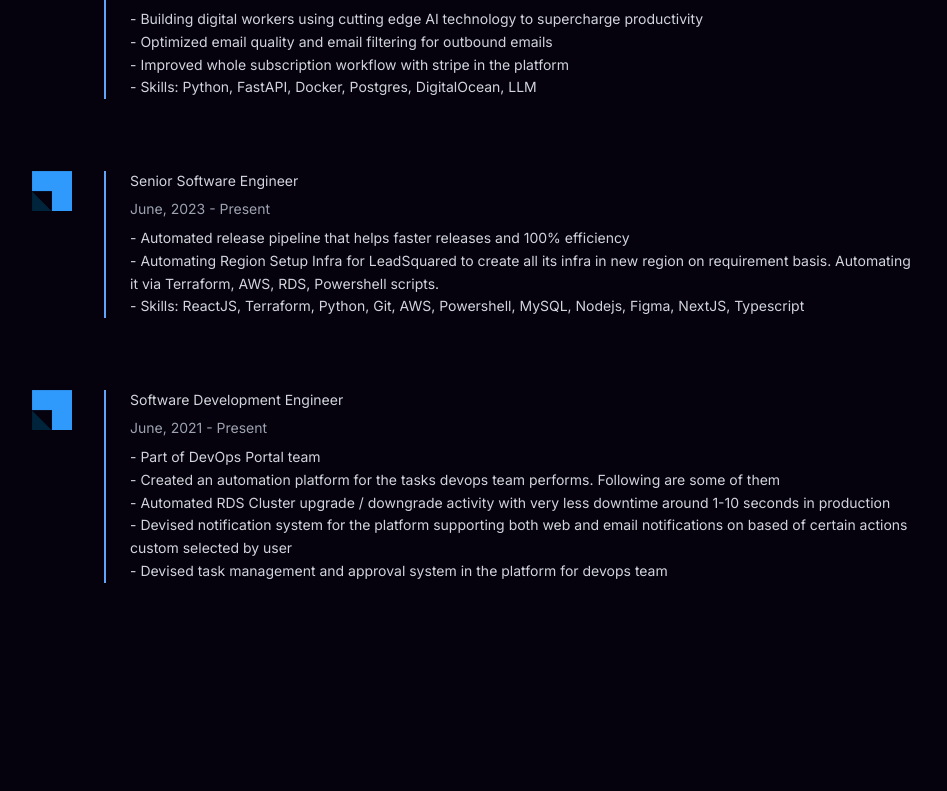
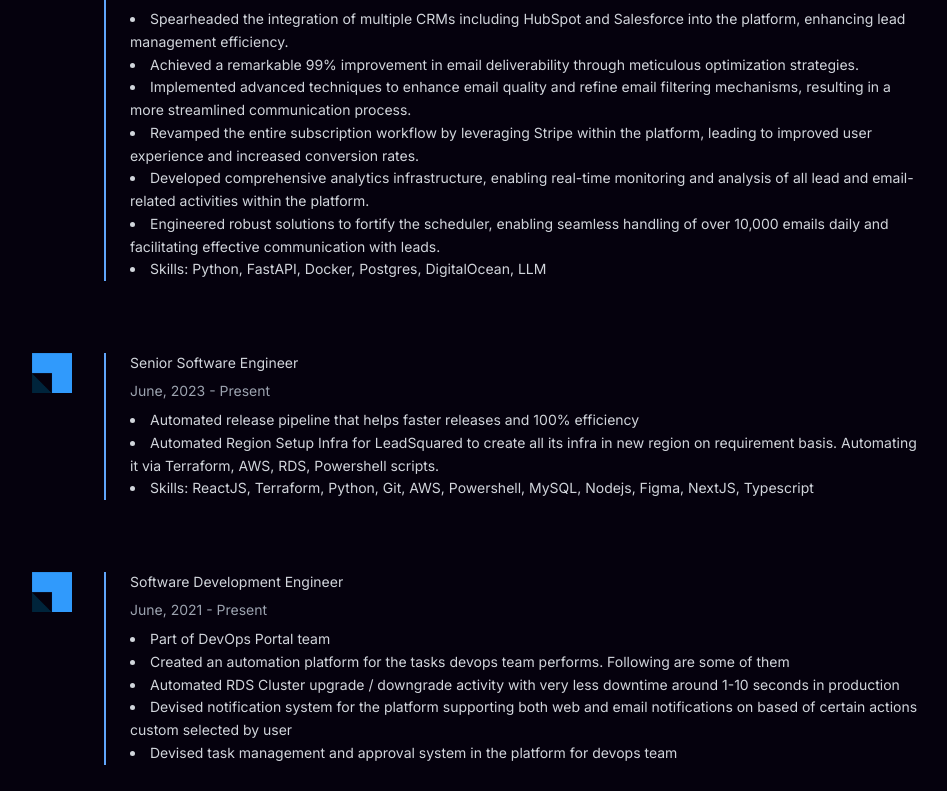
Before and after one commit to yatharth1706/my-portfolio, a React (Create React App) app: page / in a window 1280 px wide. Shown: the part 989-1780 px from the top of the page, without its empty margins (152-1099 px from the left). Built offline with nearby package versions, Linux system fonts and the light colour scheme.

Commit message:
+fix portfolio

```diff
--- a/src/components/AboutMe.js
+++ b/src/components/AboutMe.js
@@ -29,11 +29,11 @@
               Yatharth Verma
             </span>
             <span className="mt-2 text-sm text-gray-300 leading-relaxed">
-              I am based from Punjab. I am currently working as a Software
-              Engineer at LeadSquared. I have around 2+ years of experience. I
-              have expertise in both frontend and backend technologies. I
-              believe in hard work and am passionate about open source. Love
-              learning new stuff every day.
+              I am based from Punjab. I am currently working as a Senior
+              Software Engineer at Artisan AI. I have around 3+ years of
+              experience. I have expertise in both frontend and backend
+              technologies. I believe in hard work and am passionate about open
+              source. Love learning new stuff every day.
             </span>
           </div>
         </div>
--- a/src/components/Experience.js
+++ b/src/components/Experience.js
@@ -25,22 +25,39 @@
             <h1>Senior Backend Engineer</h1>
             <span className="text-sm text-gray-400">June, 2023 - Present</span>
             <div className="flex flex-col leading-relaxed">
-              <span>
-                - Building digital workers using cutting edge AI technology to
-                supercharge productivity
-              </span>
-              <span>
-                - Optimized email quality and email filtering for outbound
-                emails
-              </span>
-              <span>
-                - Improved whole subscription workflow with stripe in the
-                platform
-              </span>
+              <li>
+                Spearheaded the integration of multiple CRMs including HubSpot
+                and Salesforce into the platform, enhancing lead management
+                efficiency.
+              </li>
+              <li>
+                Achieved a remarkable 99% improvement in email deliverability
+                through meticulous optimization strategies.
+              </li>
+              <li>
+                Implemented advanced techniques to enhance email quality and
+                refine email filtering mechanisms, resulting in a more
+                streamlined communication process.
+              </li>
+              <li>
+                Revamped the entire subscription workflow by leveraging Stripe
+                within the platform, leading to improved user experience and
+                increased conversion rates.
+              </li>
+              <li>
+                Developed comprehensive analytics infrastructure, enabling
+                real-time monitoring and analysis of all lead and email-related
+                activities within the platform.
+              </li>
+              <li>
+                Engineered robust solutions to fortify the scheduler, enabling
+                seamless handling of over 10,000 emails daily and facilitating
+                effective communication with leads.
+              </li>
               <div className="flex flex-col">
-                <span>
-                  - Skills: Python, FastAPI, Docker, Postgres, DigitalOcean, LLM
-                </span>
+                <li>
+                  Skills: Python, FastAPI, Docker, Postgres, DigitalOcean, LLM
+                </li>
               </div>
             </div>
           </div>
@@ -59,20 +76,20 @@
             <h1>Senior Software Engineer</h1>
             <span className="text-sm text-gray-400">June, 2023 - Present</span>
             <div className="flex flex-col leading-relaxed">
-              <span>
-                - Automated release pipeline that helps faster releases and 100%
+              <li>
+                Automated release pipeline that helps faster releases and 100%
                 efficiency
-              </span>
-              <span>
-                - Automating Region Setup Infra for LeadSquared to create all
-                its infra in new region on requirement basis. Automating it via
+              </li>
+              <li>
+                Automated Region Setup Infra for LeadSquared to create all its
+                infra in new region on requirement basis. Automating it via
                 Terraform, AWS, RDS, Powershell scripts.
-              </span>
+              </li>
               <div className="flex flex-col">
-                <span>
-                  - Skills: ReactJS, Terraform, Python, Git, AWS, Powershell,
+                <li>
+                  Skills: ReactJS, Terraform, Python, Git, AWS, Powershell,
                   MySQL, Nodejs, Figma, NextJS, Typescript
-                </span>
+                </li>
               </div>
             </div>
           </div>
@@ -91,25 +108,25 @@
             <h1>Software Development Engineer</h1>
             <span className="text-sm text-gray-400">June, 2021 - Present</span>
             <div className="flex flex-col leading-relaxed">
-              <span>- Part of DevOps Portal team</span>
-              <span>
-                - Created an automation platform for the tasks devops team
+              <li>Part of DevOps Portal team</li>
+              <li>
+                Created an automation platform for the tasks devops team
                 performs. Following are some of them
-              </span>
+              </li>
               <div className="flex flex-col">
-                <span>
-                  - Automated RDS Cluster upgrade / downgrade activity with very
+                <li>
+                  Automated RDS Cluster upgrade / downgrade activity with very
                   less downtime around 1-10 seconds in production
-                </span>
-                <span>
-                  - Devised notification system for the platform supporting both
+                </li>
+                <li>
+                  Devised notification system for the platform supporting both
                   web and email notifications on based of certain actions custom
                   selected by user
-                </span>
-                <span>
-                  - Devised task management and approval system in the platform
+                </li>
+                <li>
+                  Devised task management and approval system in the platform
                   for devops team
-                </span>
+                </li>
               </div>
             </div>
           </div>
--- a/src/components/Intro.js
+++ b/src/components/Intro.js
@@ -8,7 +8,7 @@
         Hi 👋 I am <span style={{ color: "#5A69DE" }}>Yatharth Verma</span>
       </h1>
       <span className="mt-5 font-normal text-center text-md sm:w-4/5">
-        Creative Full Stack Web Developer with 2.8+ years of experience who love
+        Creative Full Stack Web Developer with 3+ years of experience who love
         open source and love building cool stuff
       </span>
       <div className="flex space-x-6 mt-3">
```
